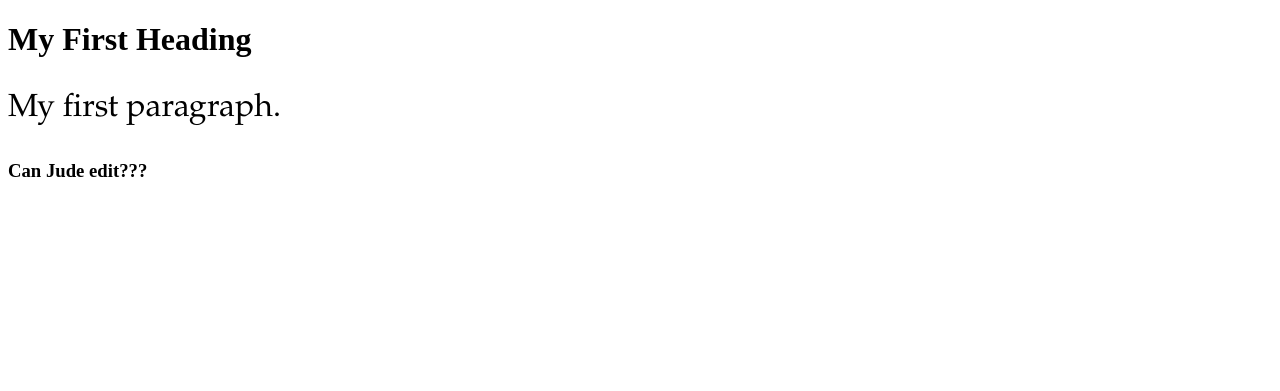
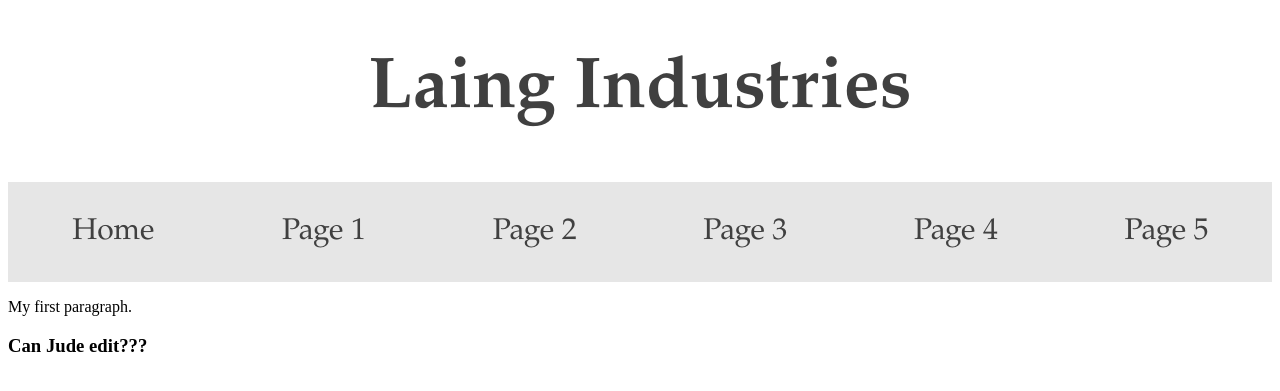
Before and after one commit to Bodleum/bodleum, a PHP site: page / in a window 1280 px wide. Shown: the top 391 px of the page. Run offline with PHP 8.4, Linux system fonts and the light colour scheme.

Commit message:
Title and Menu bar added

```diff
--- a/index.html
+++ b/index.html
@@ -10,8 +10,22 @@
 </head>
 
 <body>
+    <header>
+        <div>
+            <h1>Laing Industries</h1>
+        </div>
+        <!--Menu Bar completed but subject to change in design-->
+        <ul>
+            <li><a href="index.html">Home</a></li>
+            <li><a href="#link">Page 1</a></li>
+            <li><a href="#link">Page 2</a></li>
+            <li><a href="#link">Page 3</a></li>
+            <li><a href="#link">Page 4</a></li>
+            <li><a href="#link">Page 5</a></li>
 
-    <h1>My First Heading</h1>
+        </ul>
+    </header>
+
     <p>My first paragraph.</p>
     <h3><b>Can Jude edit???</b></h3>
 
--- a/mainStyles.css
+++ b/mainStyles.css
@@ -1,5 +1,34 @@
+h1{
+    text-align: center;
+    font-family: Garamond;
+    color: rgb(64,64,64);
+    font-size: 72px;
+}
 
-p{
+
+
+ul{
+    background-color:rgb(230,230,230);
+    list-style-type: none;
+    margin: 0;
+    padding: 0;
+    overflow: hidden;
+}
+li{
+    float: left;
+    font-size: 30px;
     font-family: Garamond;
-    font-size: 32px;
+    /*Width needs to be 100 over the number of items in list*/
+    width:16.66666666666666%;
 }
+li a{
+    display: block;
+    color: rgb(64,64,64);
+    text-align:center;
+    padding:32px 20px;
+    text-decoration: none;
+}
+li a:hover{
+    background-color:rgb(64,64,64);
+    color:white;
+}
```
